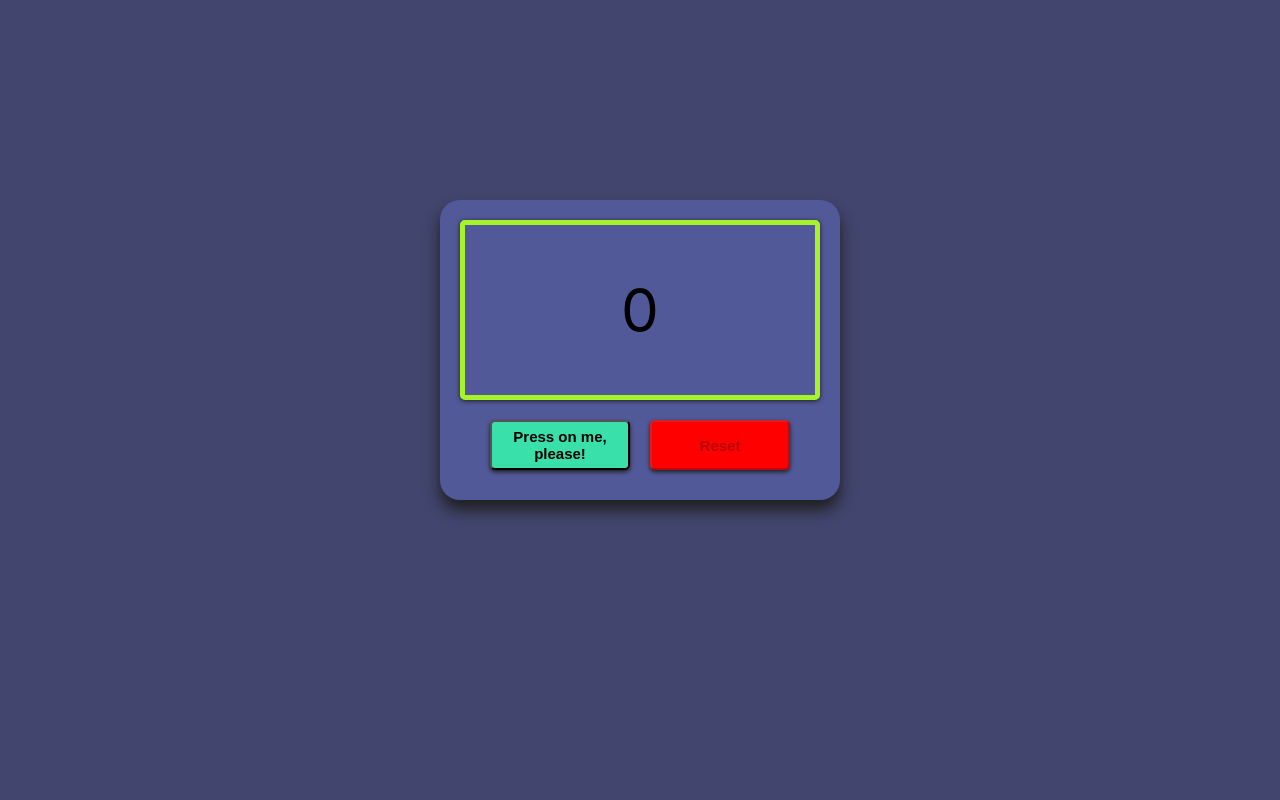
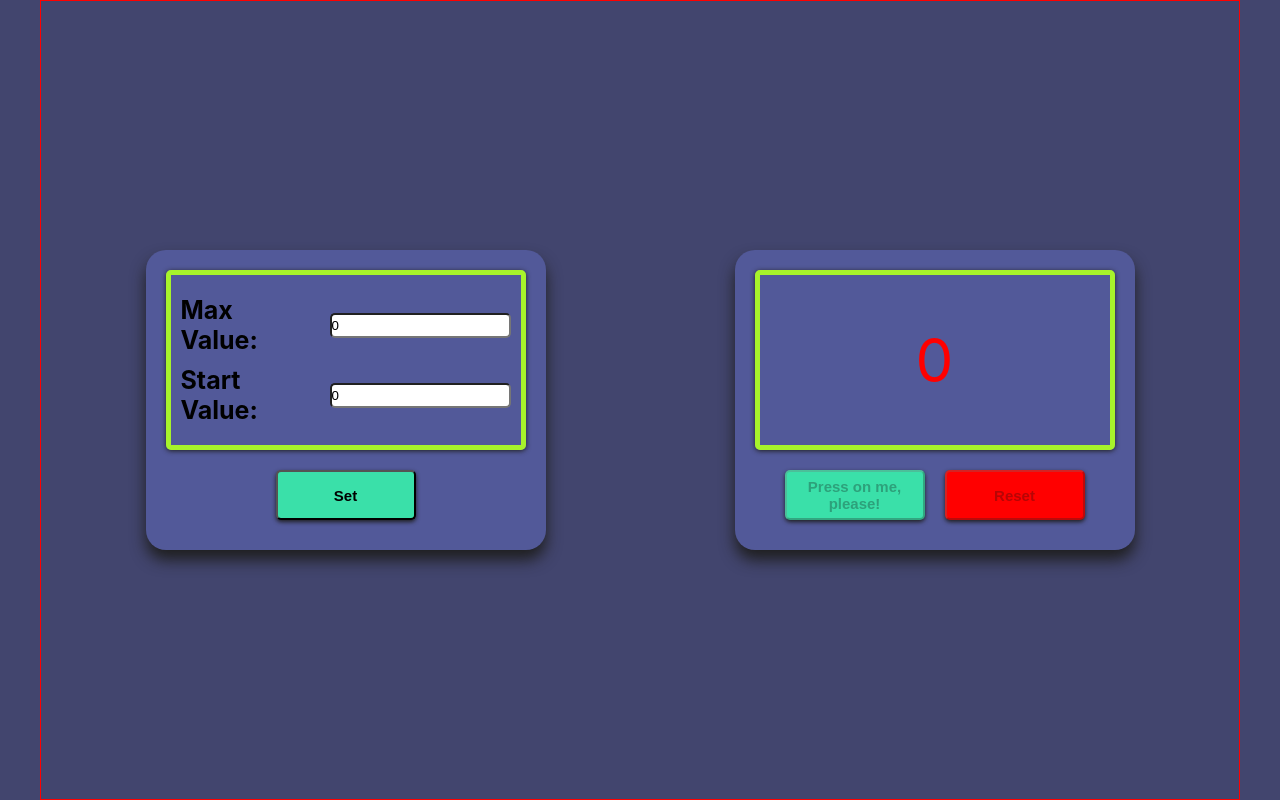
Before and after one commit to MaksimSinicbIn/counter, a React (Create React App) app: page / in a window 1280 px wide. Built offline with nearby package versions, Linux system fonts and the light colour scheme.

Commit message:
Add more logic

```diff
--- a/src/App.tsx
+++ b/src/App.tsx
@@ -1,9 +1,12 @@
 import React, { useEffect, useState } from 'react';
 import './App.css';
 import { Counter } from './components/counter/Counter';
+import { Settings } from './components/settings/Settings';
 
 function App() {
-    const [count, setCount] = useState<number>(0)
+    const [maxValue, setMaxValue] = useState<number>(0)
+    const [startValue, setStartValue] = useState<number>(0)
+    const [count, setCount] = useState<number>(startValue)
 
     useEffect( () => {
         let valueAsString = localStorage.getItem('countValue')
@@ -21,14 +24,35 @@ function App() {
         setCount(count + 1)
     }
 
-    const resetCounter = () => {
-        setCount(0)
+    const resetCounter = (startValue: number) => {
+        setCount(startValue)
+    }
+
+    const addStartValue = (startValue: number) => {
+        setStartValue(startValue)
+    }
+    const addMaxValue = (maxValue: number) => {
+        setMaxValue(maxValue)
+    }
+
+    const setLimitValues = () => {
+        setCount(startValue)
+        setMaxValue(maxValue)
     }
 
     return (
-        <div >
+        <div className='App'>
+            <Settings
+                maxValue={maxValue}
+                startValue={startValue}
+                setLimitValues={setLimitValues}
+                addStartValue={addStartValue}
+                addMaxValue={addMaxValue}
+                />
             <Counter
                 count={count}
+                startValue={startValue}
+                maxValue={maxValue}
                 incrementCounter={incrementCounter}
                 resetCounter={resetCounter}
             />
--- a/src/components/counter/Counter.tsx
+++ b/src/components/counter/Counter.tsx
@@ -1,32 +1,35 @@
-import React, { useState } from 'react';
+import React, { ChangeEvent, useState } from 'react';
 import { Button } from '../button/Button';
 import s from './Counter.module.css'
 
 type CounterPropsType = {
     count: number
+    startValue: number
+    maxValue: number
     incrementCounter: () => void
-    resetCounter: () => void
+    resetCounter: (startValue: number) => void
 }
 
-export const Counter = ({count, incrementCounter, resetCounter}: CounterPropsType) => {
+export const Counter = ({count, startValue, maxValue, incrementCounter, resetCounter}: CounterPropsType) => {
 
     const incrementCounterHandler = () => {
+        if (count < maxValue)
         incrementCounter()
     }
 
     const resetCounterHandler = () => {
-        resetCounter()
+        if (startValue >= 0) {
+            resetCounter(startValue)
+        }
     }
 
-    const maxValue = count === 5;
-    const minValue = count === 0;
-    const isIncrementBtnDisabled = maxValue
-    const isResetBtnDisabled = minValue
+    const incBtnDisabled = count === maxValue;
+    const resetBtnDisabled = count === startValue;
 
     return (
         <div className={s.counter}>
             <div className={s.scoreboard}>
-                <div className={maxValue ? s.countWarning : ''}>
+                <div className={count === maxValue ? s.countWarning : ''}>
                     {count}
                 </div>
             </div>
@@ -34,14 +37,14 @@ export const Counter = ({count, incrementCounter, resetCounter}: CounterPropsTyp
             <div className={s.buttonSection}>
                 <Button
                     bgColor='#3ae0a9'
-                    title={minValue ? 'Press on me, please!' : 'Oh yeah, master, more!'}
+                    title={'Press on me, please!'}
                     onClick={incrementCounterHandler}
-                    disabled={isIncrementBtnDisabled}
+                    disabled={incBtnDisabled}
                 />
                 <Button
                     title={'Reset'}
                     onClick={resetCounterHandler}
-                    disabled={isResetBtnDisabled}
+                    disabled={resetBtnDisabled}
                 />
             </div>
         </div>
```
